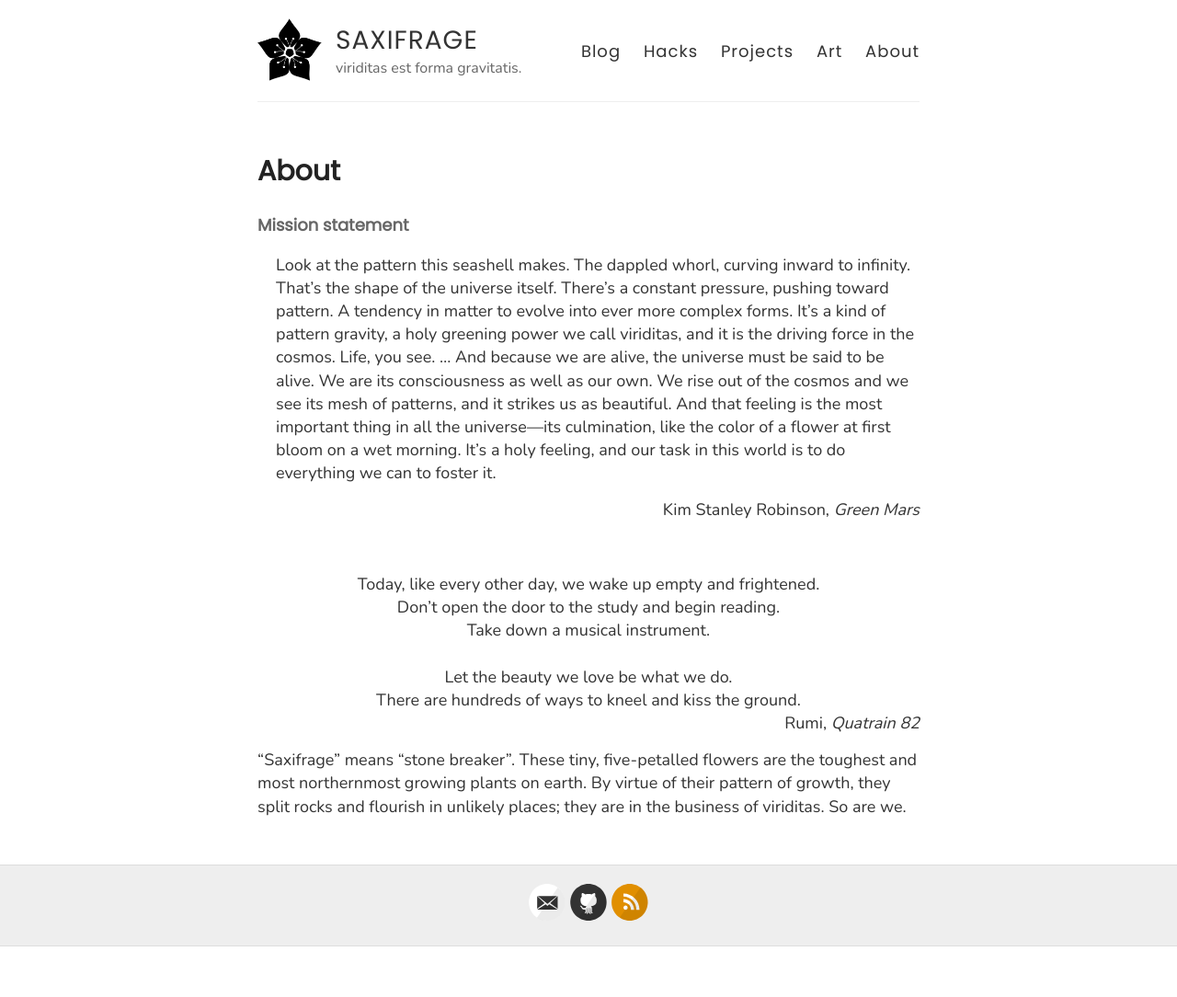
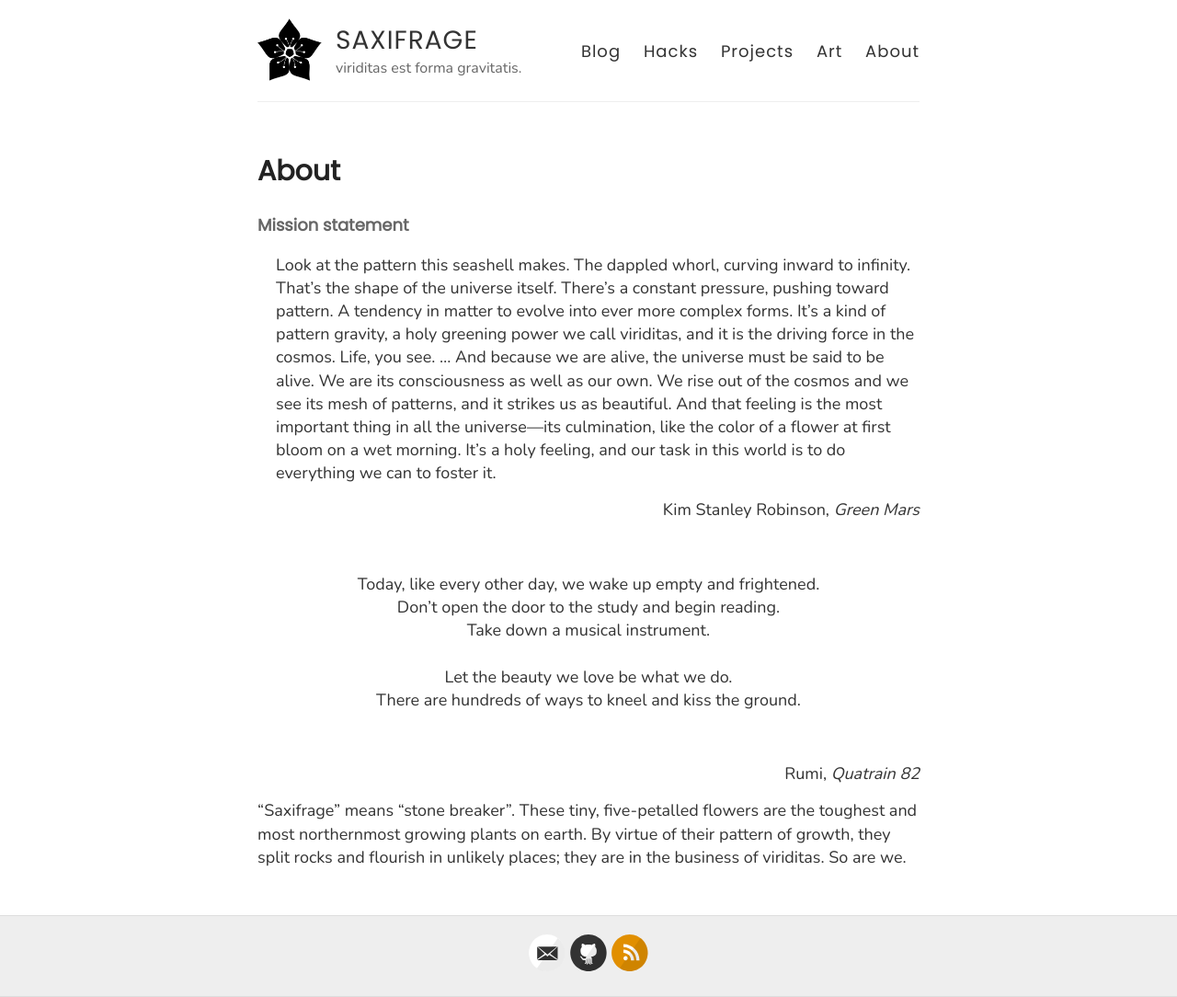
Before and after one commit to heptarch/heptarch.github.io, a Jekyll site: the page built from about.md, in a window 1280 px wide. Shown: the whole page at 92% size. Built offline with Jekyll 4.4.1, drawn with Linux system fonts in a browser that asks for light colours; before the commit the page ends 1029 px from its top, so only the background shows below that.

Commit message:
Update about.md

```diff
--- a/about.md
+++ b/about.md
@@ -33,9 +33,9 @@ Take down a musical instrument.<br>
 <br>
 
 Let the beauty we love be what we do.<br>
-There are hundreds of ways to kneel and kiss the ground.<br>
+There are hundreds of ways to kneel and kiss the ground.
 </center>
-</div>
+</div><br>
 
 <div style="text-align: right">Rumi, <i>Quatrain 82</i></div>
 
```
